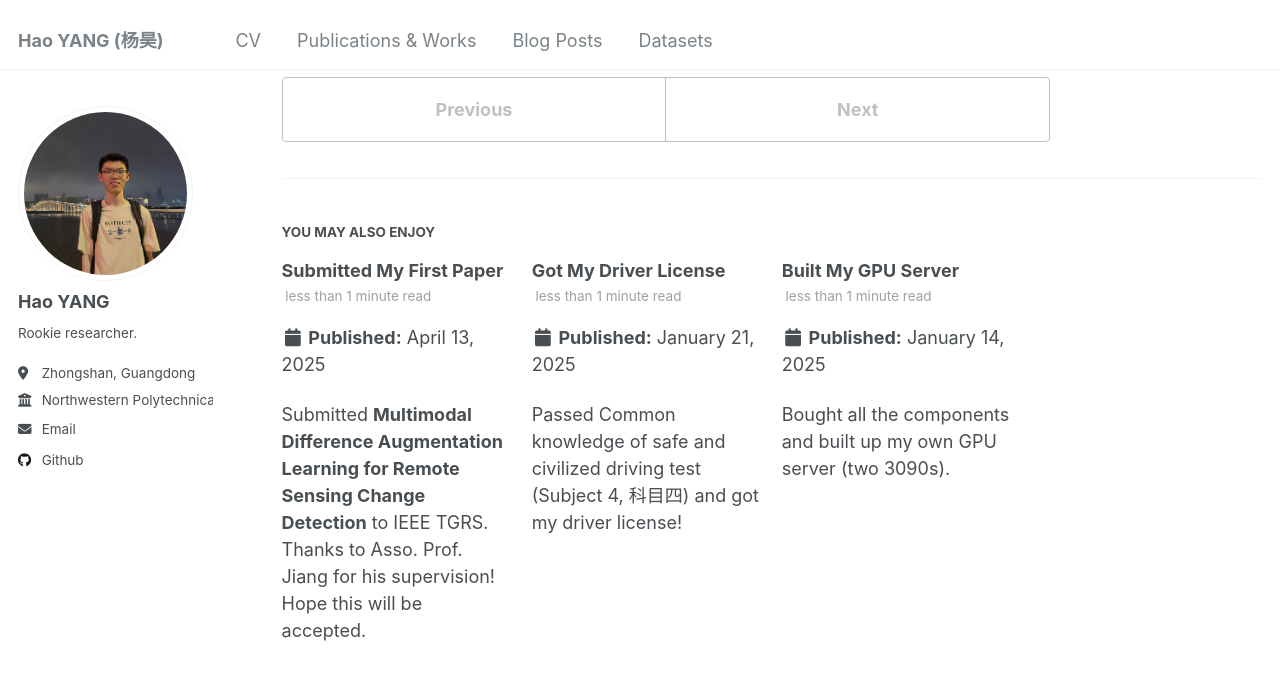
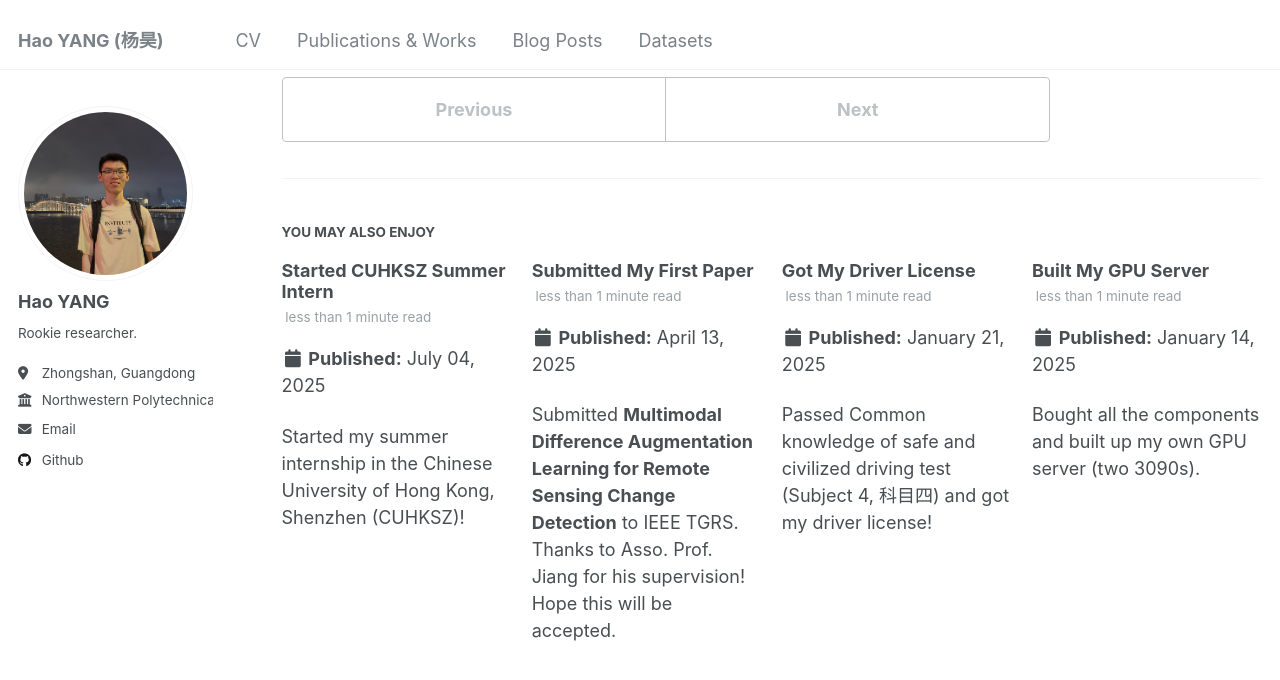
Before and after one commit to haoyangofficial/haoyangofficial.github.io, a Jekyll site: the page built from _posts/2025-01-24-started-my-website.md, in a window 1280 px wide and 900 px high, scrolled down 448 px. Shown: the top 680 px of the window. Built offline with Jekyll 4.4.1, drawn with Linux system fonts in a browser that asks for light colours.

Commit message:
fix raw dataset info & add cuhksz post

```diff
--- /dev/null
+++ b/_posts/2025-07-04-started-cuhksz-summer-intern.md
@@ -0,0 +1,10 @@
+---
+title: 'Started CUHKSZ Summer Intern'
+date: 2025-07-04
+collection: posts
+permalink: /posts/2025-07-04-started-cuhksz-summer-intern/
+---
+
+Started my summer internship in the Chinese University of Hong Kong, Shenzhen (CUHKSZ)!
+
+Supervisor: Asso. Prof. Man-On Pun Simon. Guidance: Dr. Xianping Ma.
```
Also changed, not shown: _pages/datasets.md (+3 -3 lines), 2 other files.
